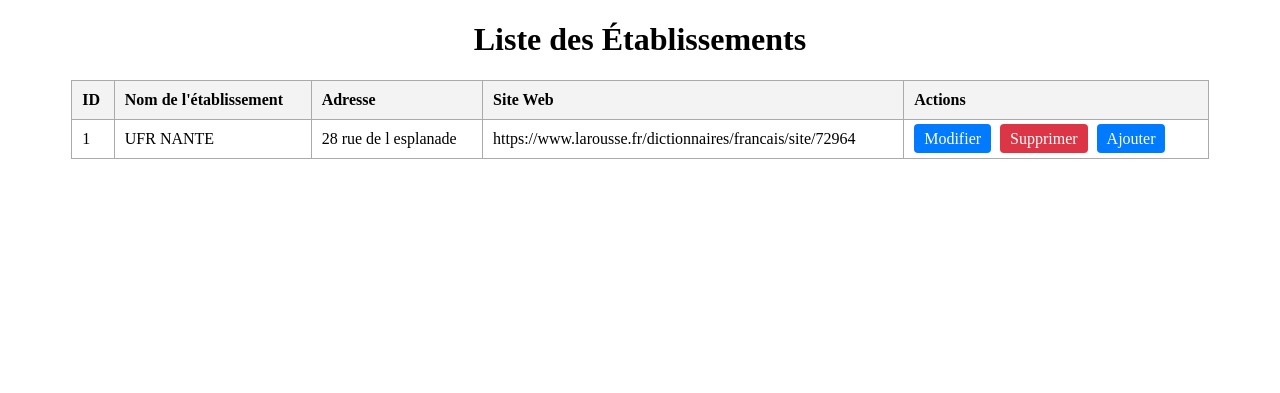
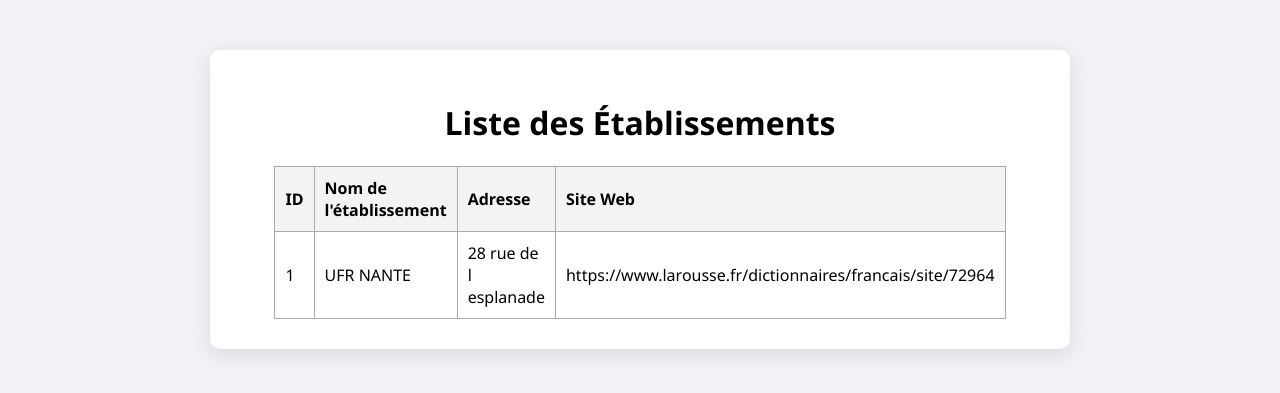
Before and after one commit to Miavoudila-Ivann/hsp, a PHP site: page /src/vue/ListeEtablissement.php in a window 1280 px wide. Shown: the top 393 px of the page. Run offline with PHP 8.4, Linux system fonts and the light colour scheme; data comes from the database, SQL or seed files in the repository.

Commit message:
fix : correction de l accessibiliter

```diff
--- a/src/vue/ListeEtablissement.php
+++ b/src/vue/ListeEtablissement.php
@@ -4,7 +4,7 @@ require_once '../../src/repository/EtablissementRepository.php';
 require_once '../../src/modele/Etablissement.php';
 
 use repository\EtablissementRepository;
-
+include __DIR__ . '/header.php';
 $pdo = (new \Bdd())->getBdd();
 $repo = new EtablissementRepository($pdo);
 $etablissements = $pdo->query('SELECT * FROM etablissement')->fetchAll(PDO::FETCH_ASSOC);
@@ -51,7 +51,6 @@ $etablissements = $pdo->query('SELECT * FROM etablissement')->fetchAll(PDO::FETC
         <th>Nom de l'établissement</th>
         <th>Adresse</th>
         <th>Site Web</th>
-        <th>Actions</th>
     </tr>
     </thead>
     <tbody>
@@ -61,14 +60,10 @@ $etablissements = $pdo->query('SELECT * FROM etablissement')->fetchAll(PDO::FETC
             <td><?= htmlspecialchars($etablissement['nom_etablissement']) ?></td>
             <td><?= htmlspecialchars($etablissement['adresse_etablissement']) ?></td>
             <td><?= htmlspecialchars($etablissement['site_web_etablissement']) ?></td>
-            <td>
-                <a class="button" href="ModifierEtablissement.php?id=<?= $etablissement['id_etablissement'] ?>">Modifier</a>
-                <a class="button delete" href="SupprimerEtablissement.php?id=<?= $etablissement['id_etablissement'] ?>" onclick="return confirm('Voulez-vous vraiment supprimer cet établissement ?');">Supprimer</a>
-                <a class="button" href="CreeEtablissement.php">Ajouter</a>
-            </td>
         </tr>
     <?php endforeach; ?>
     </tbody>
 </table>
 </body>
 </html>
+<?php include __DIR__ . '/footer.php'; ?>
```
